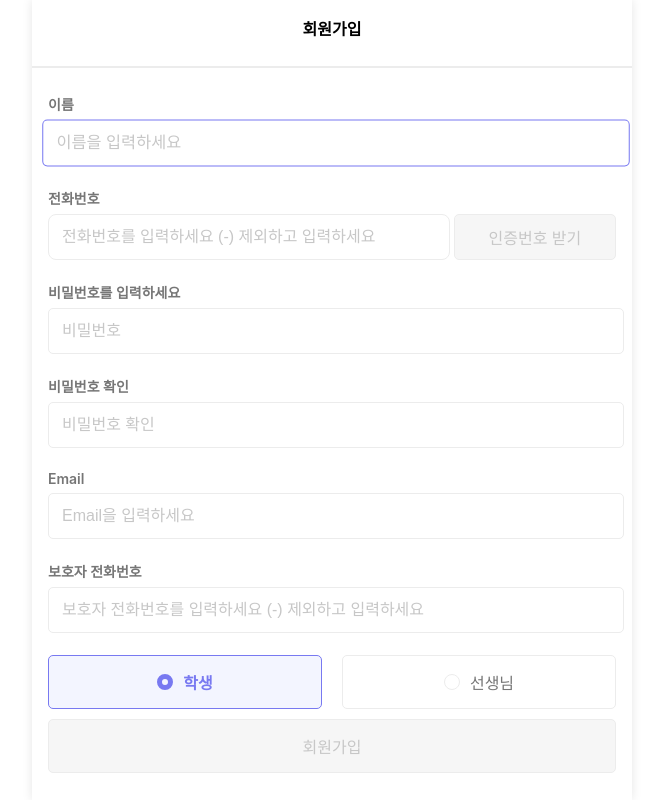
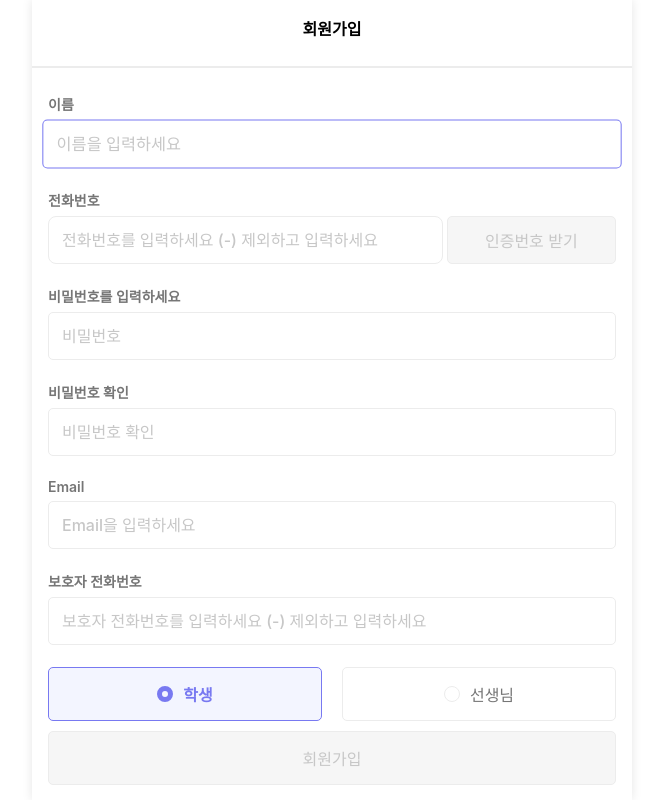
Before and after one commit to gbwlxhd97/pple-lms, a React (Vite) app: page /sign-up in a window 1280 px wide. Shown: the whole page, without its empty margins (308-971 px from the left). Built offline with nearby package versions, Linux system fonts and the light colour scheme; no server answers; a web font is replaced by a local one.

Commit message:
fix :input box-sizing border-box

```diff
--- a/src/components/common/CheckBox/CheckBox.module.scss
+++ b/src/components/common/CheckBox/CheckBox.module.scss
@@ -15,7 +15,10 @@ button {
     color: $purple1;
     font-weight: 600;
   }
-
+  &:focus {
+    border-color: $purple1; /* 포커스 시 테두리 색상 변경 */
+    outline: none; /* 기본 아웃라인 제거 */
+  }
 }
 
 .CheckBoxFlex {
--- a/src/components/common/Input/Input.module.scss
+++ b/src/components/common/Input/Input.module.scss
@@ -1,4 +1,5 @@
 @import "@/styles/theme.scss";
+
 
 .InputWrap {
   width: 100%;
@@ -24,7 +25,7 @@
   border-radius: 5px;
   border: 1.5px solid $gray100;
   margin-top: 6px;
-  width: calc(100% - 20px) ;
+  width: 100%;
   transition: all 0.3s ease-in-out; /* 애니메이션 추가 */
   &::placeholder {
     color: $gray200;
--- a/src/components/common/Timer/Timer.module.scss
+++ b/src/components/common/Timer/Timer.module.scss
@@ -23,7 +23,7 @@
   font-size: 16px;
   border-radius: 8px;
   border: 1.5px solid $gray100;
-  width: calc(100% - 20px) ;
+  width: 100%;
   transition: all 0.3s ease-in-out; /* 애니메이션 추가 */
   flex: 70%;
   &::placeholder {
--- a/src/pages/Auth/SignIn/SignIn.tsx
+++ b/src/pages/Auth/SignIn/SignIn.tsx
@@ -54,7 +54,7 @@ const SignInPage = () => {
         새싹인재 양성교육
       </h2>
       <Input
-        type="tel"
+        type="number"
         placeholder="전화번호를 입력하세요"
         name="tel"
         onChange={handleChange}
--- a/src/pages/Auth/SignUp/SignUp.module.scss
+++ b/src/pages/Auth/SignUp/SignUp.module.scss
@@ -33,7 +33,7 @@
   font-size: 16px;
   border-radius: 8px;
   border: 1.5px solid $gray100;
-  width: calc(100% - 20px) ;
+  width: 100%;
   transition: all 0.3s ease-in-out; /* 애니메이션 추가 */
   flex: 70%;
   &::placeholder {
--- a/src/pages/Main/Main.tsx
+++ b/src/pages/Main/Main.tsx
@@ -2,8 +2,22 @@ import Card from '@/components/common/Card/Card';
 import styles from './Main.module.scss';
 import AssignmentCard from '@/components/common/AssignmentCard/AssignmentCard';
 import Title from '@/components/common/Title/Title';
+import memberAPIList from '@/services/member';
+import { useEffect } from 'react';
 
 const MainPage = () => {
+  /**
+   * 가장 기본이 되는 get요청이며
+   * 추후 react-query로 변경할 것입니다.
+   */
+  const getInfo = async () => {
+    const res = await memberAPIList.memberShowMainPage();
+    console.log(res);
+  };
+
+  useEffect(() => {
+    getInfo();
+  }, []);
   return (
     <>
       <div>학생님, 환영합니다.</div>
--- a/src/services/member.ts
+++ b/src/services/member.ts
@@ -32,8 +32,8 @@ const memberShowMyInfo = async (id: string) => {
   return data;
 };
 
-const memberShow = async (id: string) => {
-  const { data } = await requestAPI().get(`/user/showMyInfoform/${id}`);
+const memberShowMainPage = async () => {
+  const { data } = await requestAPI().get(`/user/showMyInfoform`);
   return data;
 };
 
@@ -42,7 +42,7 @@ const memberAPIList = {
   memberIdentityCodeCheck,
   memberRegister,
   memberShowMyInfo,
-  memberShow,
+  memberShowMainPage,
 };
 
 export default memberAPIList;
--- a/src/styles/global.scss
+++ b/src/styles/global.scss
@@ -9,7 +9,8 @@ h2,
 h3,
 h4,
 h5,
-h6 {
+h6 ,
+input{
   margin: 0;
   padding: 0;
   border: 0;
```
